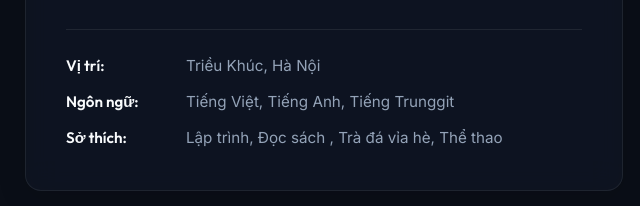
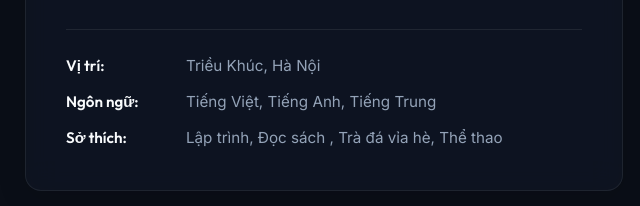
Before and after one commit to thanhcong264/thanhcong2468, a plain HTML site: page index.html in a window 1280 px wide. Shown: the part 1254-1460 px from the top of the page, 47-687 px from the left. Drawn offline with Linux system fonts and the light colour scheme.

Commit message:
thay doi ngon ngu

```diff
--- a/index.html
+++ b/index.html
@@ -153,7 +153,7 @@ console.log(developer.code());</code></pre>
                             </div>
                             <div class="info-item">
                                 <span class="info-label">Ngôn ngữ:</span>
-                                <span class="info-val">Tiếng Việt, Tiếng Anh, Tiếng Trunggit</span>
+                                <span class="info-val">Tiếng Việt, Tiếng Anh, Tiếng Trung</span>
                             </div>
                             <div class="info-item">
                                 <span class="info-label">Sở thích:</span>
```
